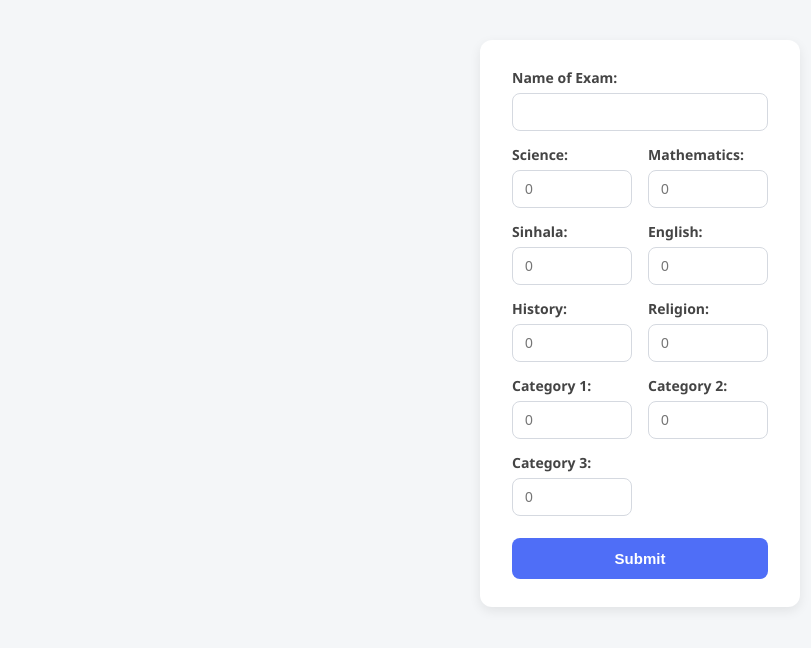
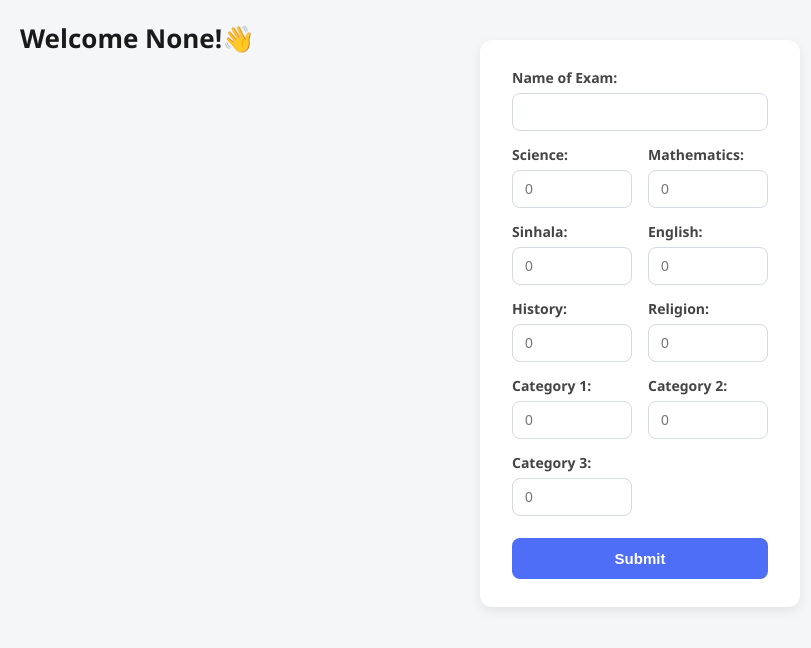
Before and after one commit to vidushan-ds/mark-pulse, a Flask app: page /home in a window 1280 px wide. Shown: the top 648 px of the page, without its empty margins (0-811 px from the left). Run offline with Flask 3, Linux system fonts and the light colour scheme.

Commit message:
feat: add welcome message to the home page

```diff
--- a/app.py
+++ b/app.py
@@ -1,4 +1,4 @@
-from flask import Flask, render_template, request, redirect, url_for
+from flask import Flask, render_template, request, redirect, url_for, session
 from flask_wtf import FlaskForm
 from wtforms import StringField, SubmitField, PasswordField
 from wtforms.validators import DataRequired, Email
@@ -40,6 +40,7 @@ def login():
     form = LoginForm()
 
     if form.validate_on_submit():
+        session["name"] = form.name.data
         return redirect(url_for("home"))
 
     return render_template("login.html", form=form)
@@ -47,6 +48,8 @@ def login():
 @app.route("/home", methods=['GET', 'POST'])
 def home():
     result = None
+
+    name = session.get("name")
 
     if request.method == 'POST':
         exam_name = request.form.get('exam_name', '')
@@ -77,7 +80,7 @@ def home():
             "grades" : grades
         }
 
-    return render_template("index.html", result=result)
+    return render_template("index.html", result=result, name=name)
 
 if __name__ == "__main__":
     app.run(debug=True)
--- a/static/style.css
+++ b/static/style.css
@@ -9,6 +9,7 @@ body {
     background-color: #f4f6f8;
     color: #2d2d2d;
     padding: 40px 20px;
+    position: relative;
 }
 
 body {
@@ -17,6 +18,16 @@ body {
     align-items: flex-start;
     gap: 24px;
     flex-wrap: wrap;
+}
+
+h1 {
+    position: absolute;
+    top: 20px;
+    left: 20px;
+    font-size: 26px;
+    font-weight: 700;
+    color: #1a1a1a;
+    margin: 0;
 }
 
 .form, .show-marks {
@@ -133,9 +144,9 @@ body {
 }
 
 .form p:first-of-type {
-    grid-column: 1 / -1;   /* Name of Exam spans full width */
+    grid-column: 1 / -1;
 }
 
 .form button {
-    grid-column: 1 / -1;   /* Submit button spans full width */
+    grid-column: 1 / -1;
 }
--- a/templates/index.html
+++ b/templates/index.html
@@ -7,6 +7,8 @@
     <title>Home</title>
 </head>
 <body>
+
+    <h1>Welcome {{ name }}!👋</h1>
     <div class="form">
     <form method="POST">
 
```
